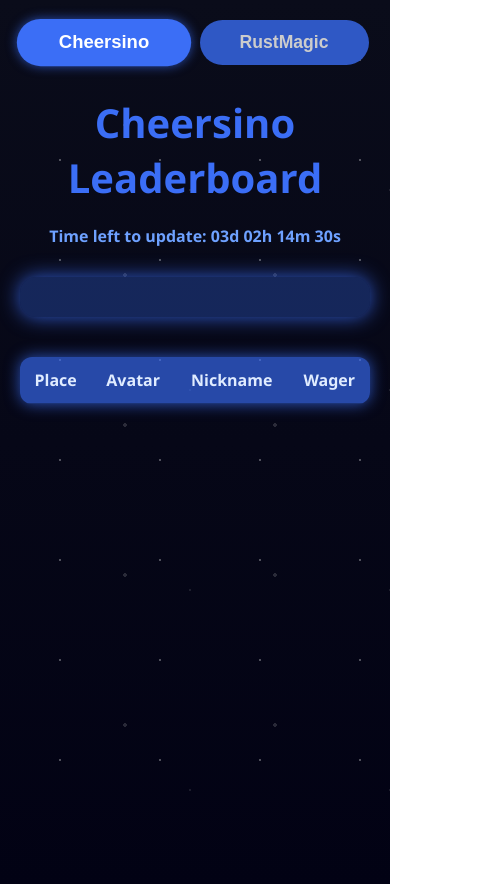
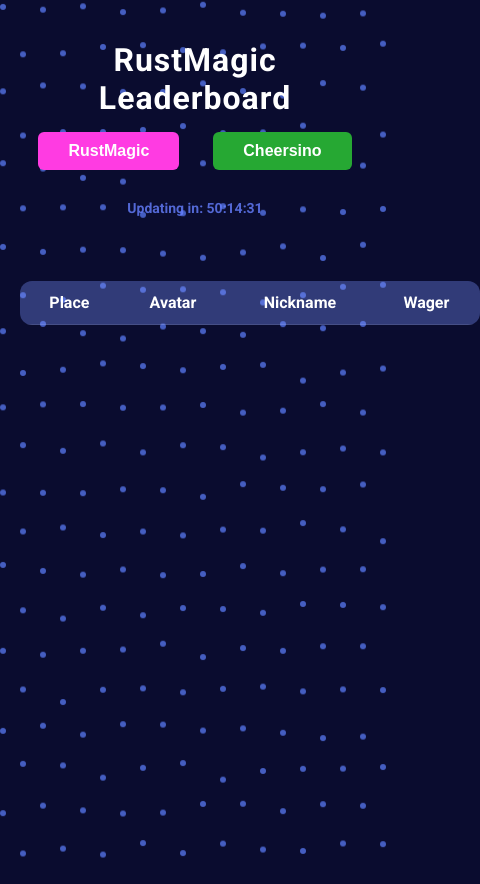
Before and after one commit to PiuzGambles/Leadeboard, a plain HTML site: page index.html in a window 390 px wide. Shown: the whole page, 480 px wide, since content can reach past the window. Drawn offline with Linux system fonts and the light colour scheme; no server answers.

Commit message:
Add files via upload

```diff
--- a/index.html
+++ b/index.html
@@ -2,246 +2,354 @@
 <html lang="en">
 <head>
 <meta charset="UTF-8" />
-  <title>RustMagic & Cheersino Leaderboard</title>
+<meta name="viewport" content="width=device-width, initial-scale=1" />
+<title>RustMagic Leaderboard</title>
 <style>
+  @import url('https://fonts.googleapis.com/css2?family=Roboto:wght@400;700&display=swap');
+
   body {
-      margin: 0;
-      padding: 20px;
-      font-family: 'Segoe UI', Tahoma, Geneva, Verdana, sans-serif;
-      background: linear-gradient(180deg, #0a0c1a 0%, #020214 100%);
-      color: #eee;
-      min-height: 100vh;
+    margin: 0; padding: 20px;
+    background: #0a0c2f;
+    color: white;
+    font-family: 'Roboto', sans-serif;
     overflow-x: hidden;
     position: relative;
+    min-height: 100vh;
   }
-    /* Статичне зоряне небо */
-    body::before {
-      content: "";
+
+  /* Animated blue dots in chessboard pattern */
+  #background {
     position: fixed;
-      top: 0; left: 0; right: 0; bottom: 0;
-      background:
-        radial-gradient(circle, rgba(255,255,255,0.3) 1px, transparent 1px),
-        radial-gradient(circle, rgba(255,255,255,0.15) 2px, transparent 2px),
-        radial-gradient(circle, rgba(255,255,255,0.1) 1.5px, transparent 1.5px);
-      background-position: 10px 10px, 50px 50px, 90px 90px;
-      background-repeat: repeat;
-      background-size: 100px 100px, 150px 150px, 200px 200px;
+    top: 0; left: 0; width: 100vw; height: 100vh;
     pointer-events: none;
-      z-index: -1;
+    z-index: 0;
+    background: #0a0c2f;
   }
-    #content {
-      max-width: 960px;
-      margin: 0 auto;
-      position: relative;
-      z-index: 1;
+  .dot {
+    position: absolute;
+    background: #5e82ff;
+    border-radius: 50%;
+    opacity: 0.7;
+    width: 6px;
+    height: 6px;
+    animation-name: moveDot;
+    animation-timing-function: linear;
+    animation-iteration-count: infinite;
   }
-    .tabs {
-      display: flex;
-      justify-content: center;
-      gap: 12px;
-      margin-bottom: 30px;
+  @keyframes moveDot {
+    0% { transform: translate(0, 0); }
+    100% { transform: translate(0, 20px); }
   }
-    .tab-button {
-      padding: 12px 40px;
-      border: none;
-      border-radius: 30px;
-      background: #3b6ef6;
-      color: #fff;
-      font-size: 1.1rem;
-      font-weight: 700;
-      cursor: pointer;
-      transition: 0.3s;
-      filter: brightness(0.8);
-      user-select: none;
-    }
-    .tab-button.active {
-      filter: brightness(1);
-      transform: scale(1.05);
-      box-shadow: 0 0 10px #3b6ef6aa;
-    }
+
   h1 {
     text-align: center;
-      color: #3b6ef6;
-      font-size: 2.5rem;
-      margin-bottom: 20px;
+    margin-bottom: 15px;
+    font-weight: 700;
+    letter-spacing: 1px;
+    position: relative;
+    z-index: 10;
+  }
+
+  /* Buttons */
+  .site-buttons {
+    text-align: center;
+    margin-bottom: 30px;
+    z-index: 10;
+    position: relative;
+  }
+  .site-buttons button {
+    font-weight: 700;
+    font-size: 16px;
+    padding: 10px 30px;
+    margin: 0 15px;
+    border: none;
+    border-radius: 6px;
+    cursor: pointer;
+    transition: transform 0.25s ease, box-shadow 0.25s ease;
+    color: white;
     user-select: none;
+    background: #26a833; /* green default */
   }
+  .site-buttons button#rustmagic {
+    background: #ff3be2; /* pink */
+  }
+  .site-buttons button#cheersino {
+    background: #26a833; /* green */
+  }
+  .site-buttons button:hover {
+    transform: scale(1.1);
+    box-shadow: 0 0 10px #fff7;
+  }
+
+  /* Timer */
   #timer-container {
     text-align: center;
-      color: #6ea1ff;
+    margin-bottom: 30px;
+    color: #6580ffcc; /* light blue translucent */
     font-weight: 600;
-      margin-bottom: 30px;
+    font-size: 14px;
     user-select: none;
+    position: relative;
+    z-index: 10;
   }
-    #top3 {
+
+  /* Top 3 */
+  .top3 {
     display: flex;
     justify-content: center;
     align-items: flex-end;
-      gap: 30px;
-      margin-bottom: 40px;
-      background: rgba(59,110,246,0.3);
-      padding: 20px 0;
-      border-radius: 16px;
-      box-shadow: 0 0 20px #3b6ef6cc;
+    gap: 25px;
+    margin-bottom: 35px;
+    position: relative;
+    z-index: 10;
   }
   .top-card {
-      width: 150px;
+    background: rgba(255 255 255 / 0.07);
+    border: 2px solid #6580ff;
+    border-radius: 12px;
+    width: 160px;
     padding: 20px;
-      background: transparent;
-      border: 2px solid #3b6ef6;
-      border-radius: 16px;
+    box-sizing: border-box;
     text-align: center;
-      color: #d0e2ff;
-      box-shadow: 0 0 8px #3b6ef6cc;
-      transition: 0.3s;
     user-select: none;
+    color: white;
+    display: flex;
+    flex-direction: column;
+    align-items: center;
+    transition: border-color 0.3s ease;
   }
-    .top-card.first {
-      width: 180px;
-      padding: 25px;
-      font-size: 1.1rem;
-      color: #e0ecff;
+  .top-card:nth-child(1) {
+    order: 2;
+    transform: scale(1.15);
   }
-    .top-card.second,
-    .top-card.third {
-      transform: scale(0.9);
-      margin-bottom: 20px;
+  .top-card:nth-child(2) {
+    order: 1;
+  }
+  .top-card:nth-child(3) {
+    order: 3;
   }
   .top-card img {
     width: 70px;
     height: 70px;
     border-radius: 50%;
-      border: 1.5px solid #3b6ef6;
     margin-bottom: 12px;
     object-fit: cover;
+    border: 2px solid #6580ff;
   }
-    .top-card .name { font-weight: 700; margin-bottom: 8px; }
-    .top-card .wager { font-weight: 600; }
+  .top-card .name {
+    font-weight: 700;
+    font-size: 1.1em;
+    margin-bottom: 8px;
+    overflow-wrap: anywhere;
+  }
+  .top-card .wager {
+    color: #ffd700;
+    font-weight: 600;
+    font-size: 1em;
+  }
+
+  /* Table */
   table {
-      width: 100%;
+    margin: 0 auto;
+    width: 460px;
     border-collapse: collapse;
-      background: rgba(59,110,246,0.3);
+    background: rgba(255 255 255 / 0.07);
     border-radius: 12px;
     overflow: hidden;
-      box-shadow: 0 0 15px #3b6ef6bb;
-      color: #c7d7ff;
     user-select: none;
+    color: white;
+    z-index: 10;
+    position: relative;
   }
-    thead { background: rgba(59,110,246,0.5); color: #e0ecff; }
+  thead {
+    background: rgba(101 128 255 / 0.3);
+  }
   th, td {
-      padding: 12px;
+    padding: 12px 14px;
     text-align: center;
-      border-bottom: 1px solid rgba(0,0,0,0.3);
-      font-weight: 600;
+    border-bottom: 1px solid rgba(255 255 255 / 0.1);
   }
-    tbody tr:nth-child(even) { background: rgba(35,55,130,0.3); }
+  tbody tr:hover {
+    background: rgba(101 128 255 / 0.12);
+  }
+  tbody tr:last-child td {
+    border-bottom: none;
+  }
   tbody img {
-      width: 40px;
-      height: 40px;
+    width: 36px;
+    height: 36px;
     border-radius: 50%;
-      border: 1px solid #3b6ef6;
     object-fit: cover;
+    border: 1.5px solid #6580ff;
   }
 </style>
 </head>
 <body>
-  <div id="content">
-    <div class="tabs">
-      <button class="tab-button active" data-board="cheersino">Cheersino</button>
-      <button class="tab-button" data-board="rustmagic">RustMagic</button>
+
+<div id="background"></div>
+
+<h1>RustMagic Leaderboard</h1>
+
+<div class="site-buttons">
+  <button id="rustmagic" onclick="switchBoard('rustmagic')">RustMagic</button>
+  <button id="cheersino" onclick="switchBoard('cheersino')">Cheersino</button>
 </div>
-    <h1 id="page-title">Cheersino Leaderboard</h1>
-    <div id="timer-container">
-      Time left to update: <span id="timer">--</span>
-    </div>
-    <div id="top3"></div>
+
+<div id="timer-container">Updating in: <span id="timer">--:--:--</span></div>
+
+<div class="top3" id="top3"></div>
+
 <table>
   <thead>
-        <tr><th>Place</th><th>Avatar</th><th>Nickname</th><th>Wager</th></tr>
+    <tr>
+      <th>Place</th>
+      <th>Avatar</th>
+      <th>Nickname</th>
+      <th>Wager</th>
+    </tr>
   </thead>
   <tbody id="others"></tbody>
 </table>
-  </div>
 
 <script>
-    // Ваш API endpoint та ключ
-    const API_BASE = 'https://rustmagic.com/r/piuz';
-    const API_KEY  = '00c5bb44-21d2-40e1-81da-8d64733de6a1';
+  const API_BASE = 'https://api.rustmagic.com/api/affiliates-data/users';
+  const API_KEY = '63f3864d-f8e8-4c33-ad1f-b4fb08865d70';
 
-    const tabs = document.querySelectorAll('.tab-button');
-    const title = document.getElementById('page-title');
+  let currentBoard = 'rustmagic'; // 'rustmagic' or 'cheersino'
+
+  function getTimeRange() {
+    const now = Math.floor(Date.now() / 1000);
+    const sevenDaysAgo = now - 7 * 24 * 60 * 60;
+    return { fromTime: sevenDaysAgo, toTime: now };
+  }
+
+  async function fetchBoard(board) {
+    const { fromTime, toTime } = getTimeRange();
+
+    const url = new URL(API_BASE);
+    url.searchParams.set('fromTime', fromTime);
+    url.searchParams.set('toTime', toTime);
+
+    try {
+      const res = await fetch(url.toString(), {
+        headers: { 'x-api-key': API_KEY }
+      });
+      if (!res.ok) throw new Error('Network response was not ok');
+      const json = await res.json();
+
+      // Фільтруємо за потрібним бордом
+      const filtered = json.data.filter(u => u.board === board);
+      return filtered;
+    } catch (e) {
+      console.error('Failed to fetch leaderboard:', e);
+      return [];
+    }
+  }
+
+  function updateLeaderboard(players) {
+    const sorted = players.sort((a,b) => b.wager - a.wager).slice(0,10);
     const top3Div = document.getElementById('top3');
     const othersTbody = document.getElementById('others');
-    let current = 'cheersino';
-
-    async function fetchBoard(board) {
-      const res = await fetch(`${API_BASE}?board=${board}`, {
-        headers: { 'Authorization': API_KEY }
-      });
-      if (!res.ok) throw new Error(`API error ${res.status}`);
-      return res.json();
-    }
-
-    function render(players) {
-      title.textContent = `${current.charAt(0).toUpperCase()+current.slice(1)} Leaderboard`;
     top3Div.innerHTML = '';
     othersTbody.innerHTML = '';
-      players.sort((a,b) => b.wager - a.wager);
 
-      // Top 3
-      players.slice(0,3).forEach((p,i) => {
-        const c = document.createElement('div');
-        c.className = `top-card ${i===0?'first':i===1?'second':'third'}`;
-        c.innerHTML = `
-          <img src="${p.avatar}" alt="">
-          <div class="name">${p.name}</div>
-          <div class="wager">${p.wager} coins</div>`;
-        top3Div.appendChild(c);
-      });
-
-      // Places 4–10
-      players.slice(3,10).forEach((p,idx) => {
-        const tr = document.createElement('tr');
-        tr.innerHTML = `
-          <td>${idx+4}</td>
-          <td><img src="${p.avatar}" alt=""></td>
-          <td>${p.name}</td>
-          <td>${p.wager} coins</td>`;
-        othersTbody.appendChild(tr);
+    sorted.forEach((player, i) => {
+      if (i < 3) {
+        const card = document.createElement('div');
+        card.className = 'top-card';
+        card.innerHTML = `
+          <img src="${player.avatar}" alt="${player.name}"/>
+          <div class="name">${player.name}</div>
+          <div class="wager">${player.wager} coins</div>
+        `;
+        top3Div.appendChild(card);
+      } else {
+        const row = document.createElement('tr');
+        row.innerHTML = `
+          <td>${i+1}</td>
+          <td><img src="${player.avatar}" alt="${player.name}"/></td>
+          <td>${player.name}</td>
+          <td>${player.wager}</td>
+        `;
+        othersTbody.appendChild(row);
+      }
     });
   }
 
-    async function load(board) {
-      try {
-        const data = await fetchBoard(board);
-        render(data);
-      } catch(e) {
-        console.error(e);
+  // Таймер до понеділка 00:00 UTC
+  function startTimer() {
+    const timerEl = document.getElementById('timer');
+
+    function update() {
+      const now = new Date();
+      const day = now.getUTCDay();
+      const hour = now.getUTCHours();
+      const min = now.getUTCMinutes();
+      const sec = now.getUTCSeconds();
+
+      let daysLeft = (8 - day) % 7;
+      if(daysLeft === 0 && (hour > 0 || min > 0 || sec > 0)) daysLeft = 7;
+
+      const nextMonday = new Date(Date.UTC(now.getUTCFullYear(), now.getUTCMonth(), now.getUTCDate() + daysLeft));
+      const diff = nextMonday.getTime() - now.getTime();
+
+      if(diff <= 0) {
+        timerEl.textContent = '00:00:00';
+      } else {
+        let totalSeconds = Math.floor(diff / 1000);
+        const h = String(Math.floor(totalSeconds / 3600)).padStart(2, '0');
+        totalSeconds %= 3600;
+        const m = String(Math.floor(totalSeconds / 60)).padStart(2, '0');
+        const s = String(totalSeconds % 60).padStart(2, '0');
+        timerEl.textContent = `${h}:${m}:${s}`;
       }
     }
 
-    tabs.forEach(btn => {
-      btn.addEventListener('click', () => {
-        tabs.forEach(b => b.classList.remove('active'));
-        btn.classList.add('active');
-        current = btn.dataset.board;
-        load(current);
-      });
-    });
+    update();
+    setInterval(update, 1000);
+  }
 
-    function updateTimer() {
-      const now = new Date();
-      const day = now.getUTCDay(), h = now.getUTCHours(),
-            m = now.getUTCMinutes(), s = now.getUTCSeconds();
-      let days = (8-day)%7, hrs = 23-h, mins = 59-m, secs = 59-s;
-      const pad = x => x.toString().padStart(2,'0');
-      document.getElementById('timer').textContent =
-        `${pad(days)}d ${pad(hrs)}h ${pad(mins)}m ${pad(secs)}s`;
+  function switchBoard(board) {
+    currentBoard = board;
+    loadLeaderboard();
   }
-    setInterval(updateTimer, 1000);
-    updateTimer();
 
-    load(current);
+  async function loadLeaderboard() {
+    const players = await fetchBoard(currentBoard);
+    updateLeaderboard(players);
+  }
+
+  window.onload = () => {
+    startTimer();
+    loadLeaderboard();
+    createBackgroundDots();
+  };
+
+  // Створення шахової анімації точок у фоні
+  function createBackgroundDots() {
+    const background = document.getElementById('background');
+    const spacing = 40;
+    const size = 6;
+    const vw = window.innerWidth;
+    const vh = window.innerHeight;
+
+    for(let y=0; y < vh; y += spacing) {
+      for(let x=0; x < vw; x += spacing) {
+        // Зсув на кожному другому рядку
+        const offsetX = (Math.floor(y / spacing) % 2) * (spacing / 2);
+        const dot = document.createElement('div');
+        dot.className = 'dot';
+        dot.style.width = size + 'px';
+        dot.style.height = size + 'px';
+        dot.style.left = (x + offsetX) + 'px';
+        dot.style.top = y + 'px';
+        dot.style.animationDuration = (5 + Math.random()*5) + 's';
+        dot.style.animationDelay = (Math.random()*5) + 's';
+        background.appendChild(dot);
+      }
+    }
+  }
 </script>
+
 </body>
 </html>
```
Lines whose indentation alone changed are shown as unchanged.
